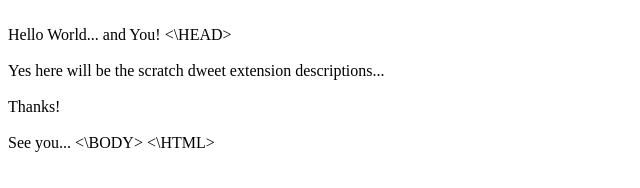
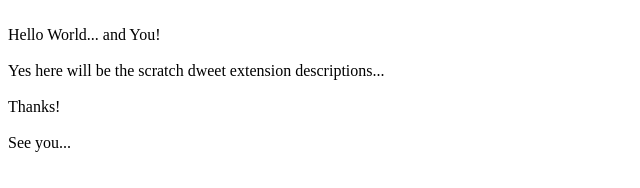
Before and after one commit to zoltan-istenes/scratch-dweet, a plain HTML site: page index.html in a window 1280 px wide. Shown: the whole page, without its empty margins (0-640 px from the left). Drawn offline with Linux system fonts and the light colour scheme.

Commit message:
Update index.html

```diff
--- a/index.html
+++ b/index.html
@@ -1,8 +1,8 @@
 <HTML>
   <HEAD>
-
+    <TITLE>Scratch Dweet extensions</TITLE>
   <br>Hello World... and You!
-<\HEAD>
+</HEAD>
     <BODY>
     <br>
 <br>Yes here will be the scratch dweet extension descriptions...
@@ -10,5 +10,5 @@
 <br>Thanks!
 <br>
 <br>See you...
-<\BODY>
-<\HTML>
+</BODY>
+</HTML>
```
